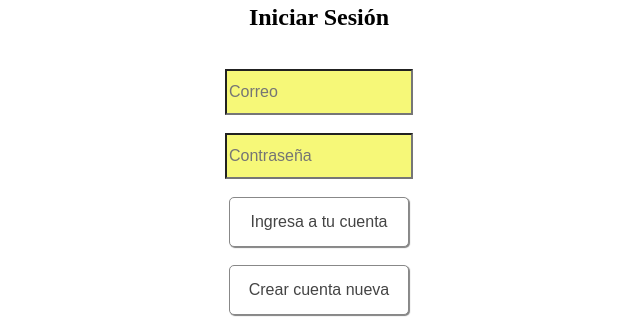
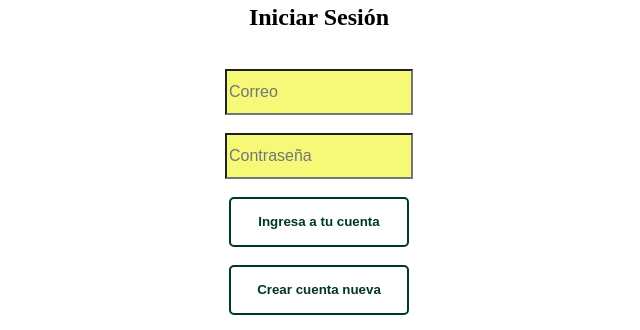
Before and after one commit to noriegaby/DEV010-social-network, a website built with Vite: page src/index.html in a window 1280 px wide. Shown: the part 193-523 px from the top of the page, without its empty margins (321-961 px from the left). Built offline with nearby package versions, Linux system fonts and the light colour scheme; some packages are replaced by stand-ins of ours.

Commit message:
cambios botones

```diff
--- a/src/style.css
+++ b/src/style.css
@@ -15,7 +15,7 @@
     height: auto;
 }
 
-button {
+/* button {
   display: inline-block;
   background: white;
   color: #444;
@@ -27,8 +27,43 @@
   white-space: nowrap;
   cursor: pointer;
   font-size: 16px;
+} */
+
+button{
+  min-width: 180px;
+  height: 50px;
+  color: #fff;
+  padding: 5px 10px;
+  font-weight: bold;
+  cursor: pointer;
+  transition: all 0.3s ease;
+  position: relative;
+  display: inline-block;
+  outline: none;
+  border-radius: 5px;
+  z-index: 0;
+  background: #fff;
+  overflow: hidden;
+  border: 2px solid #013820;
+  color: #013820;
 }
-
+button:hover {
+  color: #fff;
+}
+button:hover:after {
+  width: 100%;
+}
+button:after {
+  content: "";
+  position: absolute;
+  z-index: -1;
+  transition: all 0.3s ease;
+  left: 0;
+  top: 0;
+  width: 0;
+  height: 100%;
+  background: #013820;
+}
 
   span.label {
     font-family: serif;
```
Also changed, not shown: src/error.js (line endings or trailing spaces).
